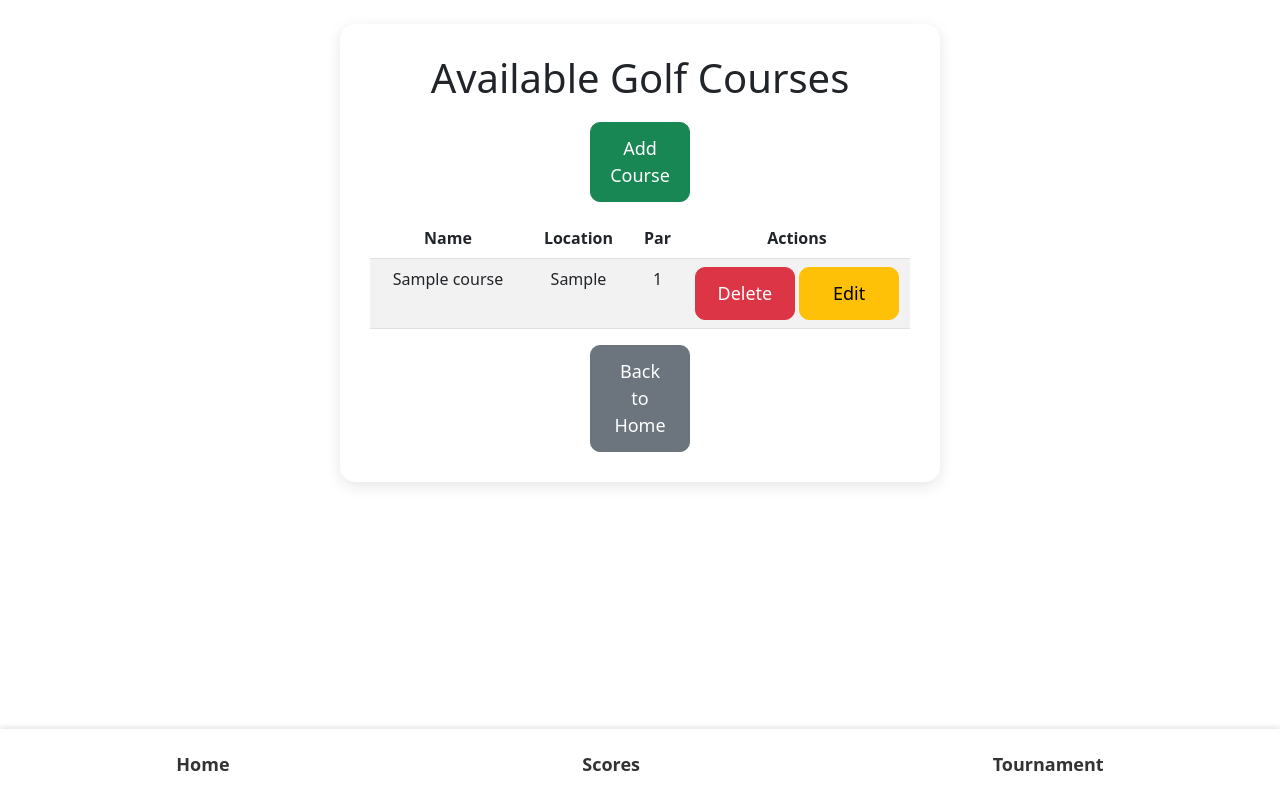
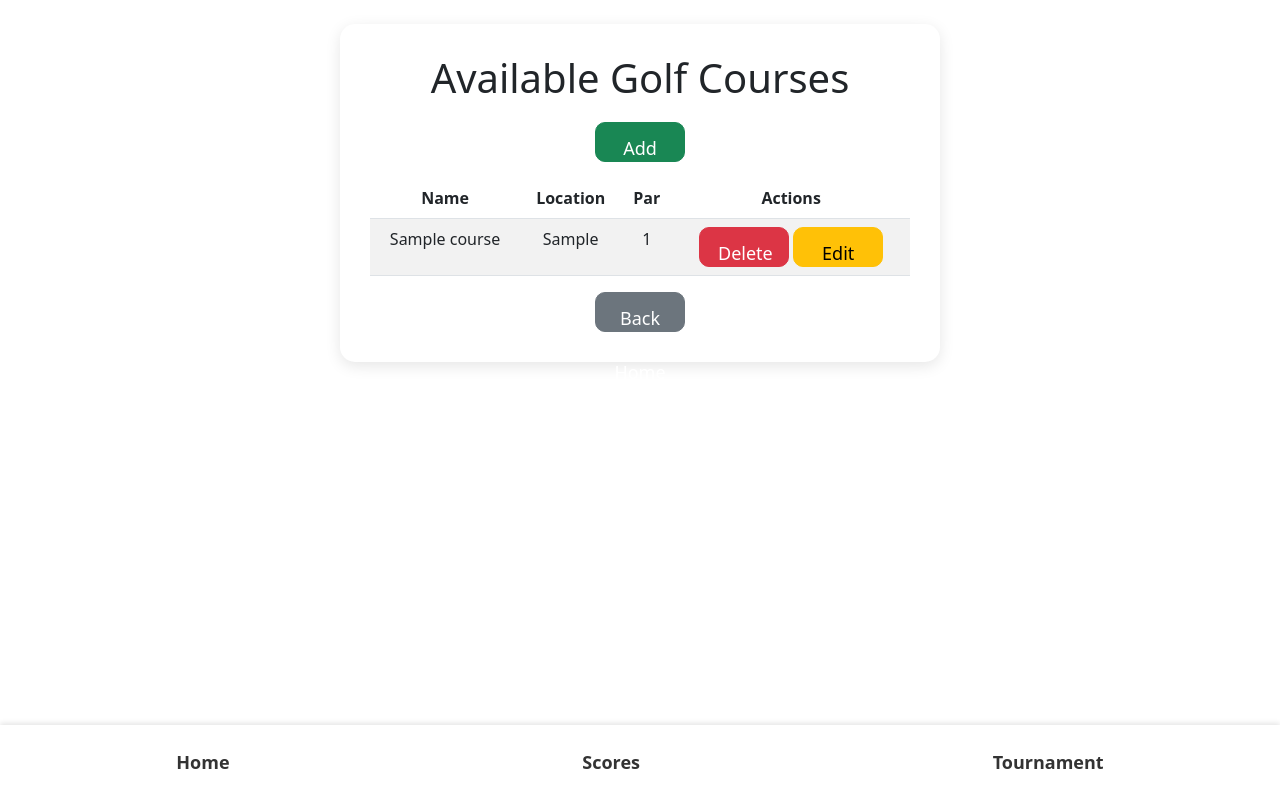
Before and after one commit to kingwalius/golfwebApp, a Flask app: page /courses in a window 1280 px wide. Run offline with Flask 3, Linux system fonts and the light colour scheme; tables that the repository leaves empty hold one stand-in row (values such as "Sample post").

Commit message:
fixed db issue

```diff
--- a/static/styles.css
+++ b/static/styles.css
@@ -1,12 +1,18 @@
   .mobile-nav {
     position: fixed;
     bottom: 0;
+    left: 0;
     width: 100%;
     background-color: #fff;
     box-shadow: 0 -2px 5px rgba(0, 0, 0, 0.1);
     display: flex;
     justify-content: space-around;
-    padding: 8px 0;
+    padding: 10px 0;
+    z-index: 1000; /* Ensure it stays above content */
+  }
+
+  body {
+    padding-bottom: 60px; /* Reserve space for navbar */
   }
 
   .mobile-nav ul {
@@ -49,10 +55,23 @@ h1 {
     font-weight: 400;
     margin-bottom: 20px;
 }
-.btn {
-    width: 100%;
-    max-width: 100px; /* Limits button width */
-    padding: 10px 12px; /* Reduces excess padding */
+.play-round-btn {
+    width: 90%;
+    max-width: 250px;
+    font-size: 16px;
+    padding: 12px;
+  }
+.action-buttons {
+    display: flex;
+    flex-direction: column;
+    align-items: center;
+    gap: 5px; /* Adds spacing between buttons */
+  }
+
+  .btn {
+    width: 90px; /* Ensures uniform width */
+    height: 40px; /* Sets button height */
+    font-size: 14px; /* Prevents text overflow */
   }
 .btn-lg {
     width: 100%;
```
